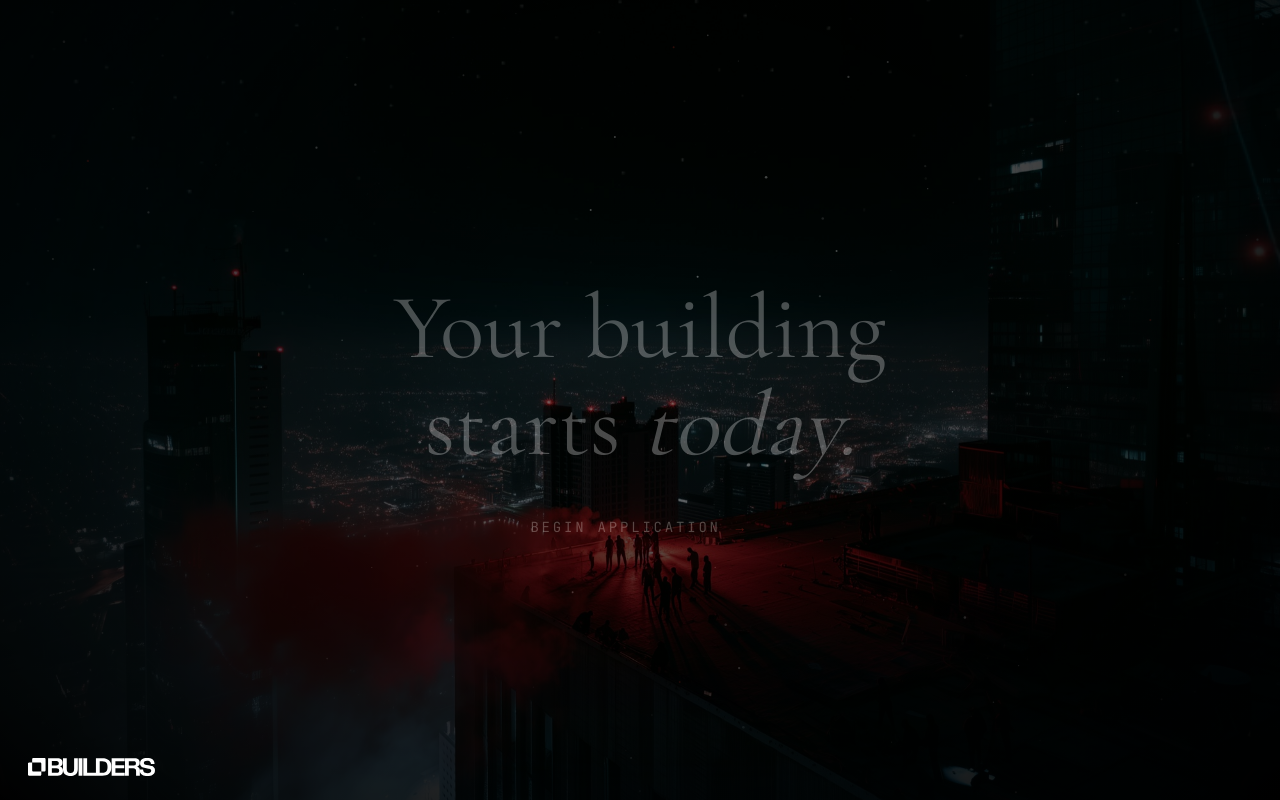
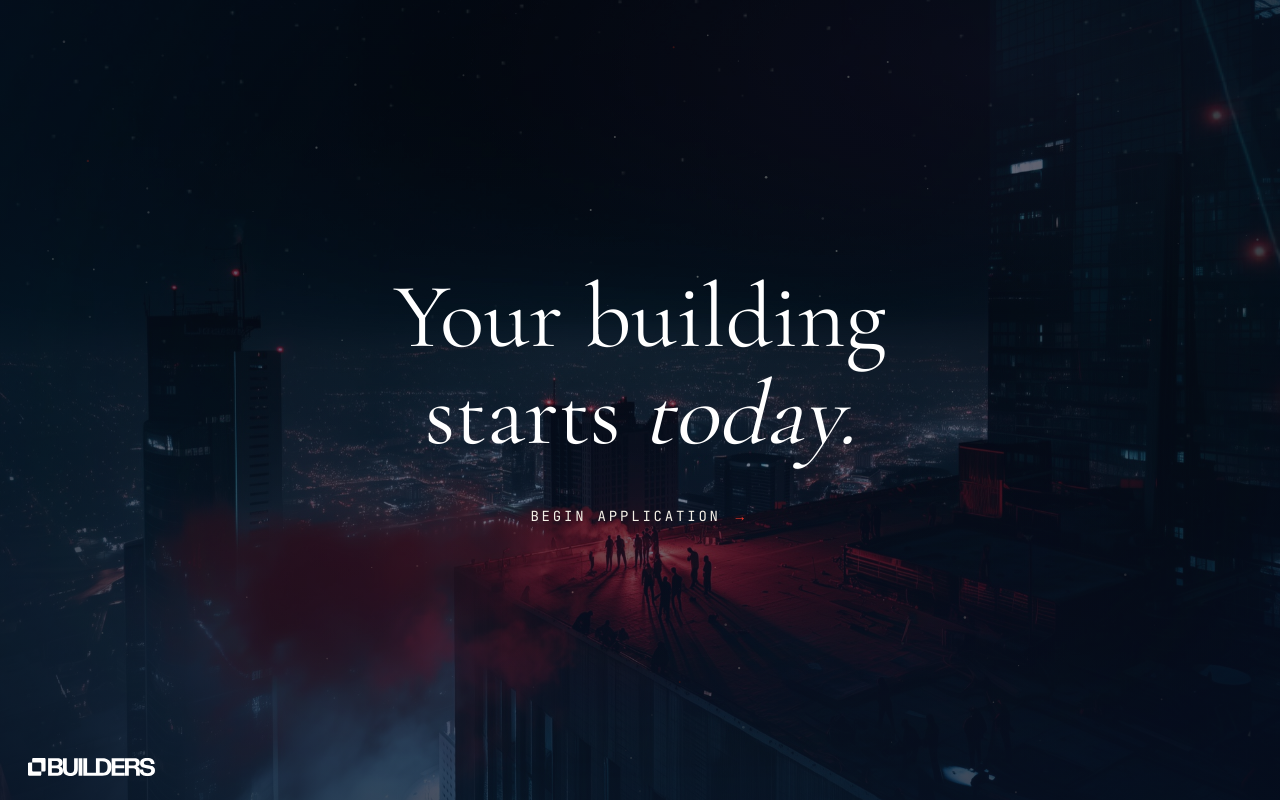
Before and after one commit to joinbuilders/alpha-recruitment, a Next.js app: page / in a window 1280 px wide. Built offline with nearby package versions, Linux system fonts and the light colour scheme; no server answers.

Commit message:
Speed up flash text and give the night sky a deep-blue gradient (#4)

```diff
--- a/app/globals.css
+++ b/app/globals.css
@@ -12,7 +12,7 @@ html,
 body {
   height: 100%;
   overflow: hidden;
-  background: #050607;
+  background: #040714;
   color: var(--color-ink);
 }
 
--- a/app/page.tsx
+++ b/app/page.tsx
@@ -119,7 +119,7 @@ export default function Home() {
           toIntro();
         }
       },
-      isLast ? 1500 : 550
+      isLast ? 1000 : 300
     );
     return () => clearTimeout(t);
   }, [phase, flashIdx, hasFilm, toIntro]);
@@ -212,11 +212,14 @@ export default function Home() {
 
   return (
     <main className="fixed inset-0 overflow-hidden font-mono" onClick={skip}>
+      {/* deep-blue sky gradient; the png's black blends away via screen, keeping its stars */}
+      <div className="fixed inset-0 z-0 bg-[radial-gradient(130%_100%_at_50%_112%,#1d3a66_0%,#13234a_32%,#0b1430_65%,#060b1e_100%)]" />
+      <div className="pointer-events-none fixed inset-0 z-0 bg-[radial-gradient(60%_45%_at_78%_8%,rgba(88,62,138,.3),transparent_70%)]" />
       {/* eslint-disable-next-line @next/next/no-img-element */}
       <img
         src="/night-sky.png"
         alt=""
-        className="fixed inset-0 z-0 h-full w-full object-cover"
+        className="fixed inset-0 z-0 h-full w-full object-cover mix-blend-screen"
       />
       <Starfield className="fixed inset-0 z-0" />
 
@@ -246,7 +249,7 @@ export default function Home() {
         />
       )}
 
-      <div className="pointer-events-none fixed inset-0 z-[2] bg-[radial-gradient(ellipse_at_50%_40%,rgba(0,0,0,0)_0%,rgba(0,0,0,.75)_70%,#000_100%)]" />
+      <div className="pointer-events-none fixed inset-0 z-[2] bg-[radial-gradient(ellipse_at_50%_40%,rgba(4,7,20,0)_0%,rgba(4,7,20,.5)_70%,rgba(4,8,24,.8)_100%)]" />
 
       {/* red bar + unclaimed pill */}
       <div
```
